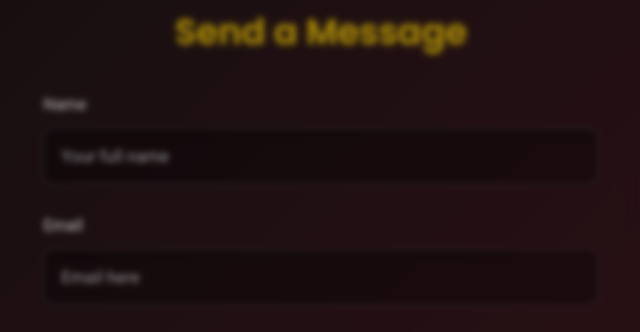
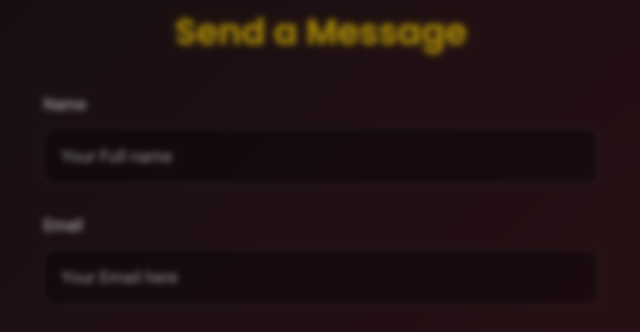
Before and after one commit to Svintjohn/Supremo-Portfolio, a plain HTML site: page index.html in a window 1280 px wide. Shown: the part 2036-2368 px from the top of the page, 529-1169 px from the left. Drawn offline with nearby package versions, Linux system fonts and the light colour scheme.

Commit message:
Update index.html

```diff
--- a/index.html
+++ b/index.html
@@ -8,12 +8,12 @@
   <meta name="keywords" content="backend developer, computer science, Java, Node.js, portfolio">
   <meta property="og:title" content="John Berceles - Supremo Portfolio">
   <meta property="og:description" content="Building efficient web solutions.">
-  <meta property="og:image" content="img/logo.png">
+  <meta property="og:image" content="img/new.png">
   <meta property="og:url" content="https://svintjohn.github.io/Supremo-Portfolio/">
   <link rel="stylesheet" href="styles.css">
   <link href="https://fonts.googleapis.com/css2?family=Poppins:wght@600&family=Roboto:wght@400&display=swap" rel="stylesheet">
   <link rel="stylesheet" href="https://cdnjs.cloudflare.com/ajax/libs/font-awesome/6.4.0/css/all.min.css">
-  <link rel="icon" type="image/png" href="img/logo.png">
+  <link rel="icon" type="image/png" href="img/new.png">
   <script src="https://cdn.jsdelivr.net/npm/@emailjs/browser@4/dist/email.min.js"></script>
   <script src="external.js"></script>
 </head>
@@ -140,10 +140,10 @@
       <form class="contact-form" id="contact-form" action="#" method="post">
         <h3>Send a Message</h3>
         <label for="name">Name</label>
-        <input type="text" id="name" name="name" placeholder="Your full name" required />
+        <input type="text" id="name" name="name" placeholder="Your Full name" required />
 
         <label for="email">Email</label>
-        <input type="email" id="email" name="email" placeholder="Email here" required />
+        <input type="email" id="email" name="email" placeholder="Your Email here" required />
 
         <label for="message">Message</label>
         <textarea id="message" name="message" rows="5" placeholder="Message here" required></textarea>
```
